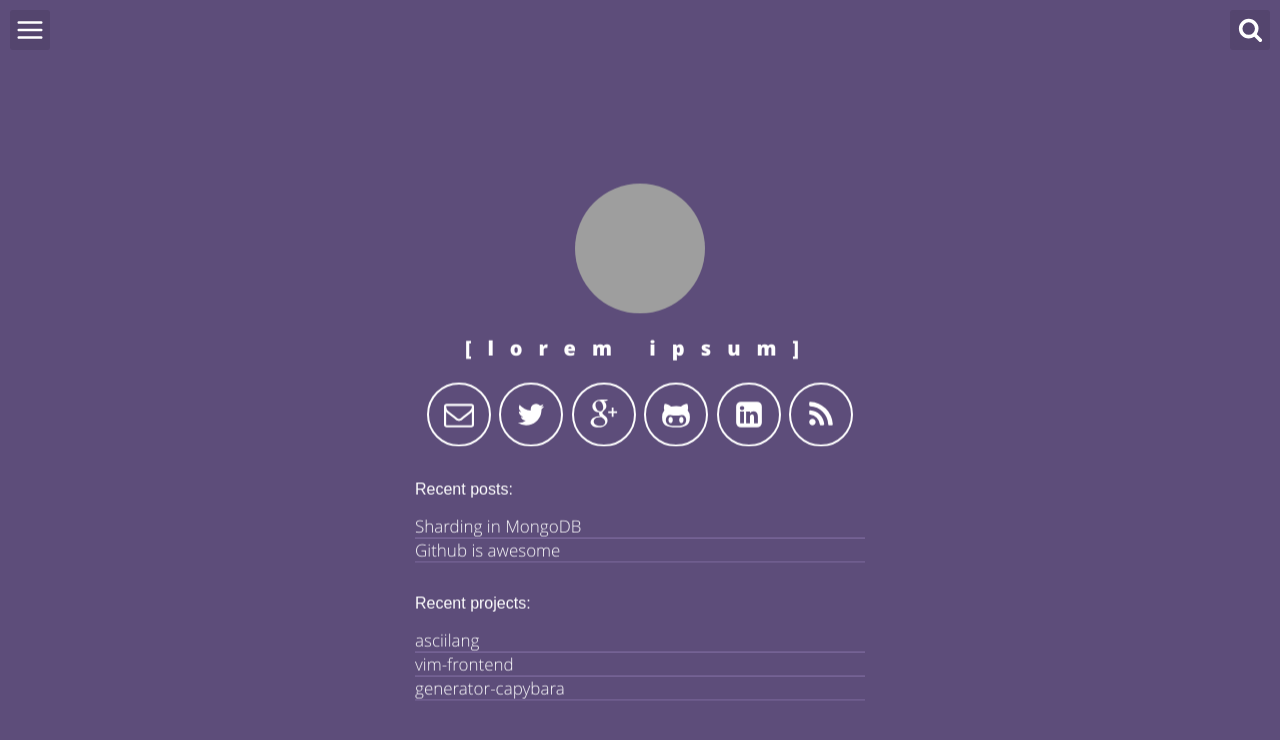
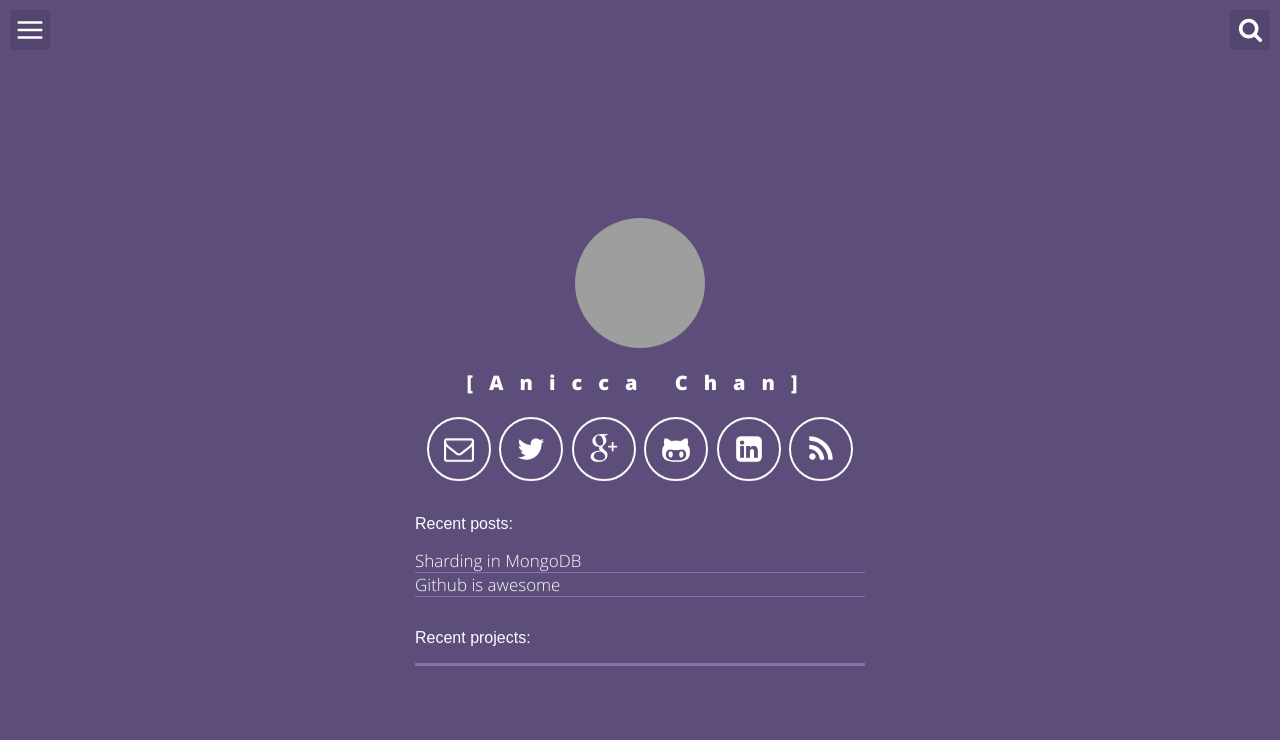
Before and after one commit to victorvoid/space-jekyll-template, a Jekyll site: the page built from index.html, in a window 1280 px wide. Shown: the top 740 px of the page. Built offline with Jekyll 4.4.1, drawn with Linux system fonts in a browser that asks for light colours; grey boxes are pictures that could not be loaded.

Commit message:
Update _config.yml

```diff
--- a/_config.yml
+++ b/_config.yml
@@ -1,18 +1,18 @@
 # Site settings
-title: Lorem Ipsum - Web Developer
-description: "A blog about lorem ipsum ..."
+title: Anicca Chan  - Information Engineering student
+description: " ..."
 baseurl: "" # for test: remove string '/space-jekyll-template' to ''
 url: "" # for test: remove string 'http://victorvoid.github.io' to '' but in production: 'https://yourusername.githu.io'
 # User settings
-username: lorem ipsum
-user_title: Lorem Ipsum - FrontEnd
+username: Anicca Chan
+user_title: Anicca Chan  - FrontEnd
 email: lorem.lorem@ipsum.com
-twitter_username: loremipsum
-github_username:  loremipsum
-gplus_username:  loremipsum
-linkedin_public_url: loremipsum # Example: For public profile 'www.linkedin.com/in/john-smith', 'john-smith' is your linkedin_public_url
+twitter_username:
+github_username:  AniccaChan
+gplus_username:
+linkedin_public_url:  # Example: For public profile 'www.linkedin.com/in/john-smith', 'john-smith' is your linkedin_public_url
 disqus_username: loremipsum
-profile_picture: https://68.media.tumblr.com/93f384858e9273d5b980b418e2f2f4d5/tumblr_o5i2aybLJG1uapsfmo2_250.png
+profile_picture: https://drive.google.com/file/d/0B8BC-cG3JKVCdzBndG9MTGhxUFk/view?usp=sharing
 
 # Build settings
 markdown: kramdown
@@ -41,11 +41,11 @@
     url: /about
 # projects in header index
 projects:
-  - name: asciilang
-    url: https://github.com/victorvoid/asciilang
-  - name: vim-frontend
-    url: https://github.com/victorvoid/vim-frontend
-  - name: generator-capybara
-    url: https://github.com/victorvoid/generator-capybara
+  - name:
+    url:
+  - name:
+    url:
+  - name:
+    url:
 # exclude my node related stuff
 exclude: ['package.json', 'src', 'node_modules']
```
